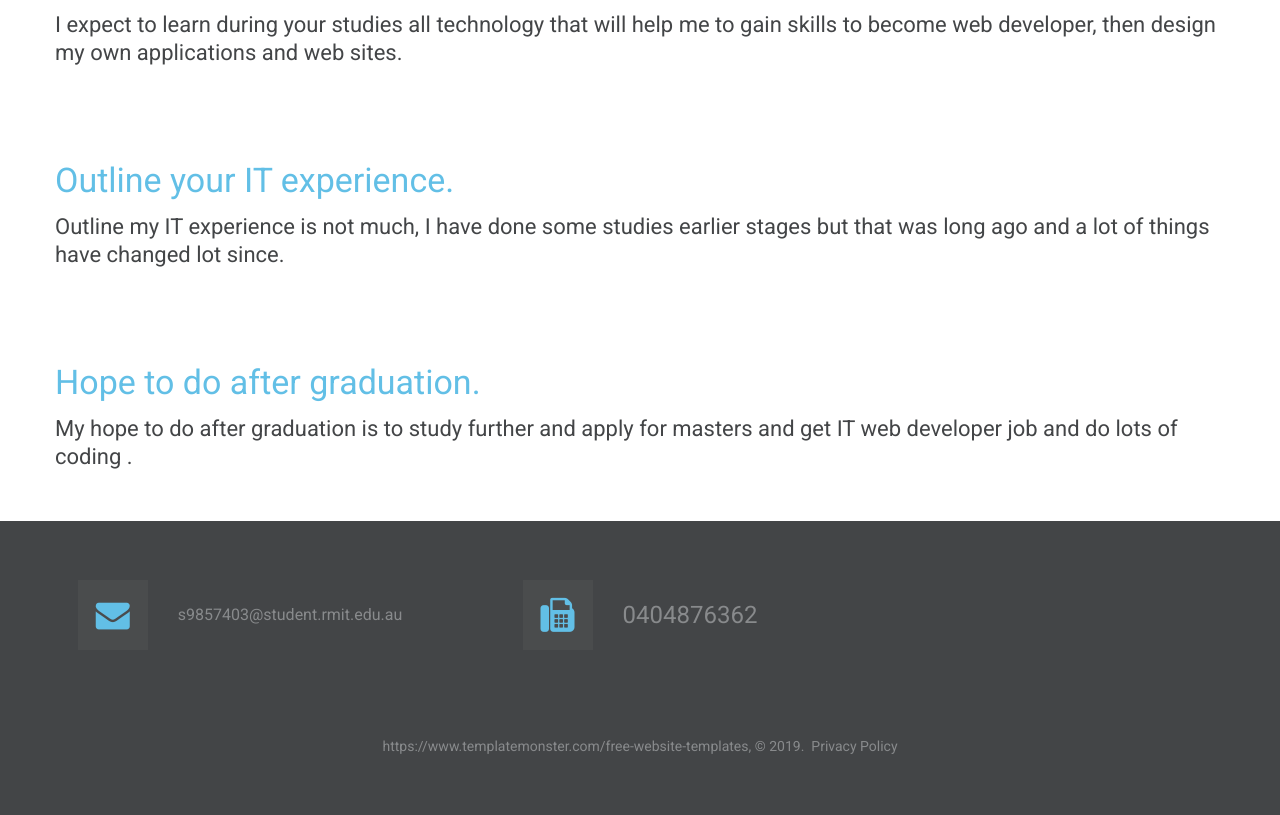
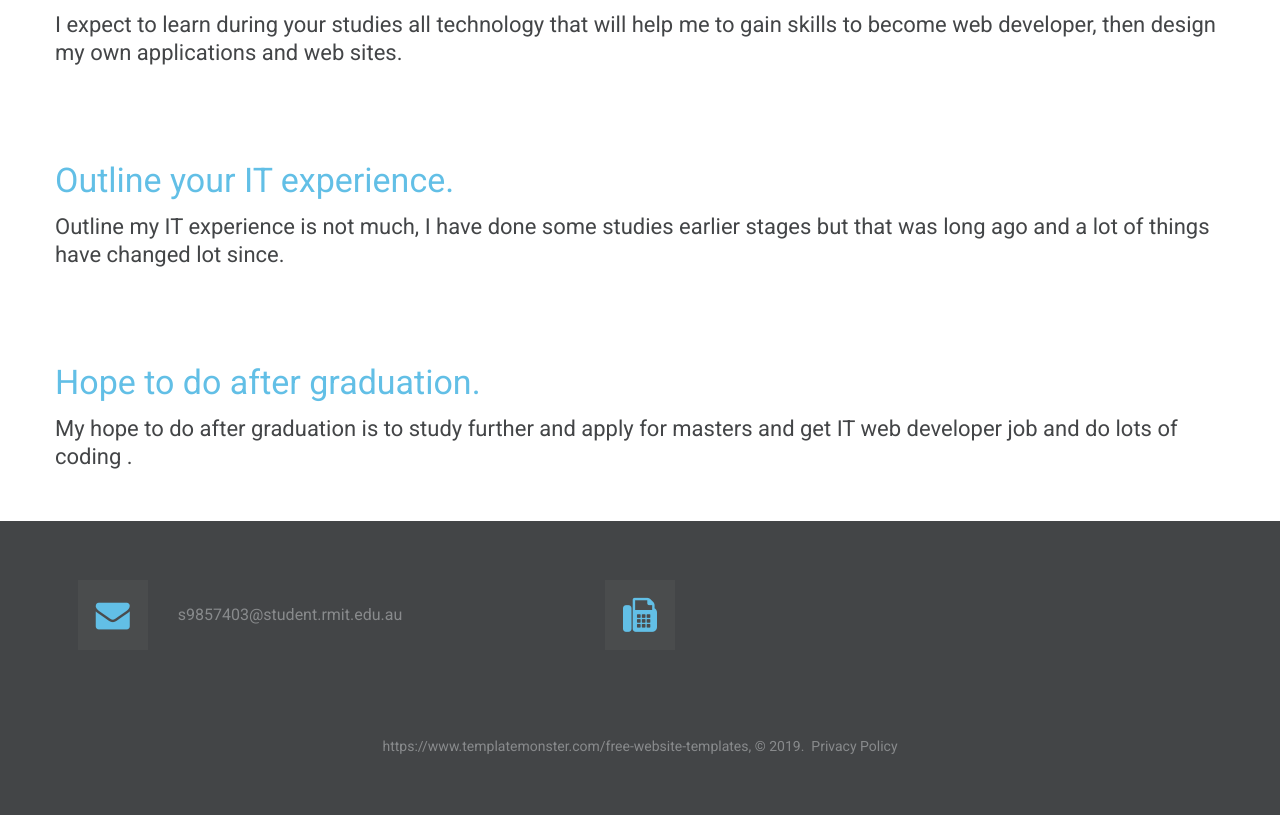
Before and after one commit to nimosheikh/nimosheikh.github.io, a plain HTML site: page index.html in a window 1280 px wide. Shown: the part 1799-2614 px from the top of the page. Drawn offline with Linux system fonts and the light colour scheme; some packages are replaced by stand-ins of ours; a script that the page names is missing.

Commit message:
Update index.html

```diff
--- a/index.html
+++ b/index.html
@@ -215,8 +215,7 @@ LOVE f1 (Formula one) especially Lewis Hamilton as I know about his life story h
                   <div class="box_aside">
                     <div class="icon2 fa-fax"></div>
                   </div>
-                  <div class="box_cnt__no-flow"><a href="callto:#">0404876362
-                  </a></div>
+
                 </div>
               </li>
 
```
